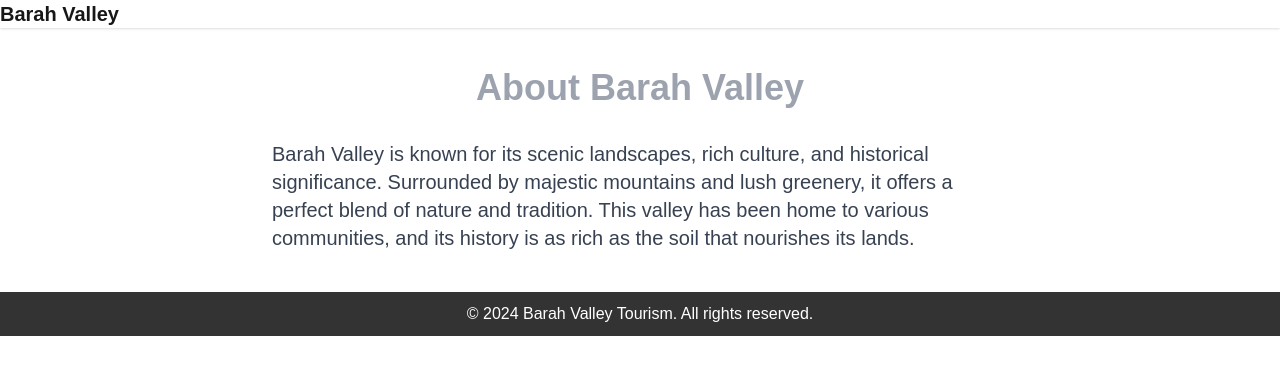
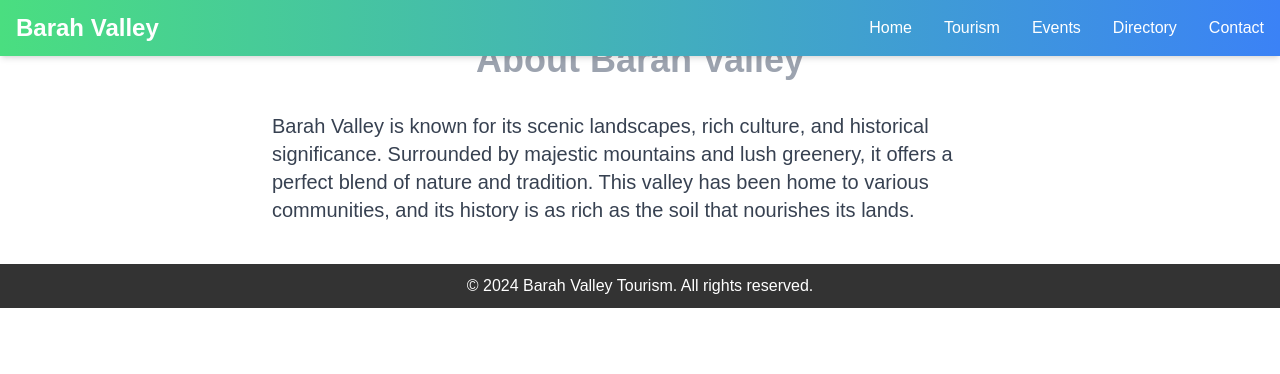
Before and after one commit to ShadBalti/barah_valley, a Next.js app: page /about in a window 1280 px wide. Shown: the top 374 px of the page. Built offline with nearby package versions, Linux system fonts and the light colour scheme.

Commit message:
update navbar

```diff
--- a/app/components/Navbar.tsx
+++ b/app/components/Navbar.tsx
@@ -1,34 +1,76 @@
-// components/Header.tsx
-import React from 'react';
+'use client';
+// components/Navbar.tsx
+import { useState } from 'react';
 import Link from 'next/link';
 
-const Navbar: React.FC = () => (
-  <nav className="navbar rounded-box flex w-full gap-2 shadow max-md:flex-col md:items-center">
-  <div className="flex w-full items-center justify-between">
-    <div className="navbar-start items-center justify-between max-md:w-full">
-      <Link className="link text-base-content/90 link-neutral text-xl font-semibold no-underline" href="/">
+const Navbar: React.FC = () => {
+  const [isOpen, setIsOpen] = useState(false);
+
+  const toggleMenu = () => {
+    setIsOpen(!isOpen);
+  };
+
+  return (
+    <nav className="bg-gradient-to-r from-green-400 to-blue-500 shadow-md fixed w-full z-50">
+      <div className="container mx-auto px-4 py-3 flex justify-between items-center">
+        {/* Logo */}
+        <div className="text-white text-2xl font-bold">
+          <Link href="/">
             Barah Valley
           </Link>
+        </div>
+
+        {/* Menu Links */}
+        <div className="hidden md:flex space-x-8">
+          <Link href="/home" className="text-white hover:text-yellow-200 transition duration-300">
+            Home
+          </Link>
+          <Link href="/tourism" className="text-white hover:text-yellow-200 transition duration-300">
+            Tourism
+          </Link>
+          <Link href="#events" className="text-white hover:text-yellow-200 transition duration-300">
+            Events
+          </Link>
+          <Link href="/directory" className="text-white hover:text-yellow-200 transition duration-300">
+            Directory
+          </Link>
+          <Link href="/contact" className="text-white hover:text-yellow-200 transition duration-300">
+            Contact
+          </Link>
+        </div>
+
+        {/* Mobile Menu Button */}
         <div className="md:hidden">
-        <button type="button" className="collapse-toggle btn btn-outline btn-secondary btn-sm btn-square" data-collapse="#default-navbar-collapse" aria-controls="default-navbar-collapse" aria-label="Toggle navigation">
-          <span className="icon-[tabler--menu-2] collapse-open:hidden size-4"></span>
-          <span className="icon-[tabler--x] collapse-open:block hidden size-4"></span>
+          <button onClick={toggleMenu} className="text-white focus:outline-none">
+            <svg className="w-6 h-6" fill="none" stroke="currentColor" viewBox="0 0 24 24" xmlns="http://www.w3.org/2000/svg">
+              <path strokeLinecap="round" strokeLinejoin="round" strokeWidth="2" d={isOpen ? "M6 18L18 6M6 6l12 12" : "M4 6h16M4 12h16M4 18h16"} />
+            </svg>
           </button>
         </div>
       </div>
+
+      {/* Mobile Menu */}
+      {isOpen && (
+        <div className="md:hidden bg-green-500 text-white">
+          <Link href="/" className="block py-2 px-4 hover:bg-green-600" onClick={() => setIsOpen(false)}>
+            Home
+          </Link>
+          <Link href="/tourism" className="block py-2 px-4 hover:bg-green-600" onClick={() => setIsOpen(false)}>
+            Tourism
+          </Link>
+          <Link href="#events" className="block py-2 px-4 hover:bg-green-600" onClick={() => setIsOpen(false)}>
+            Events
+          </Link>
+          <Link href="/directory" className="block py-2 px-4 hover:bg-green-600" onClick={() => setIsOpen(false)}>
+            Gallery
+          </Link>
+          <Link href="#contact" className="block py-2 px-4 hover:bg-green-600" onClick={() => setIsOpen(false)}>
+            Contact
+          </Link>
         </div>
-  <div id="default-navbar-collapse" className="md:navbar-end collapse hidden grow basis-full overflow-hidden transition-[height] duration-300 max-md:w-full">
-    <ul className="menu md:menu-horizontal gap-2 p-0 text-base">
-      <li><Link href="/home"> Home </Link></li>
-      <li><Link href="/about"> About </Link></li>
-      <li><Link href="/tourism"> Tourism </Link></li>
-      <li><Link href="/directory"> Directory </Link></li>
-      <li><Link href="/events"> Ev </Link></li>
-      <li><Link href="/contact"> Contact </Link></li>
-
-    </ul>
-  </div>
+      )}
     </nav>
   );
+};
 
 export default Navbar;
```
Lines whose indentation alone changed are shown as unchanged.
